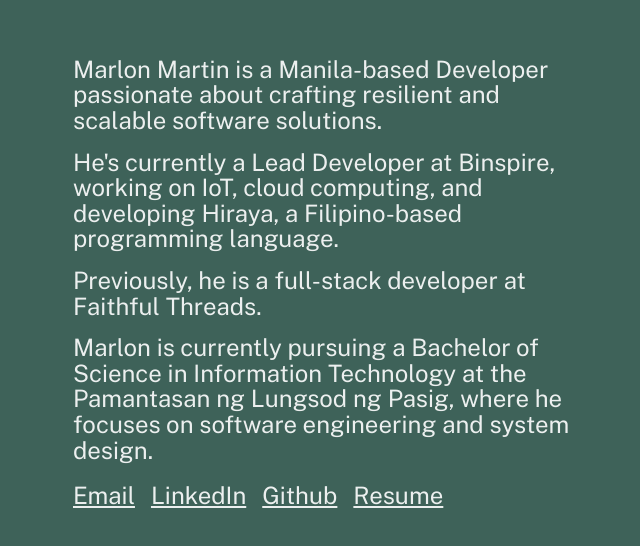
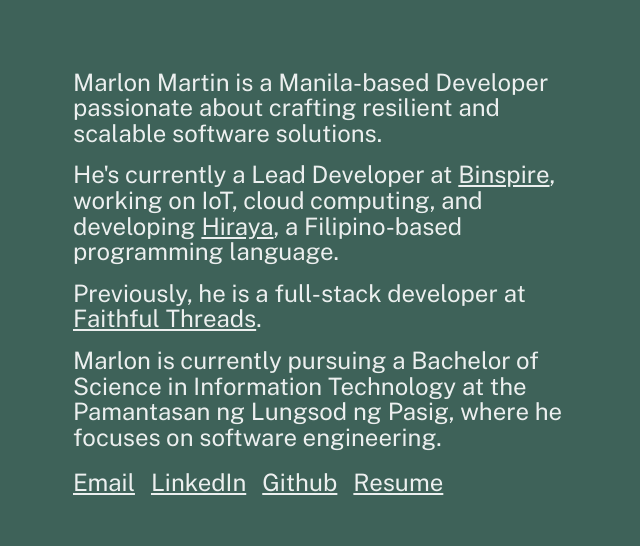
Before and after one commit to decimozs/marlonmartin, a React (Vite) app: page / in a window 1280 px wide. Shown: the part 116-662 px from the top of the page, without its empty margins (317-957 px from the left). Built offline with nearby package versions, Linux system fonts and the light colour scheme.

Commit message:
finish portfolio updates

```diff
--- a/index.html
+++ b/index.html
@@ -33,7 +33,7 @@
     <meta name="twitter:image" content="./public/opengraph-image.png" />
     <meta name="twitter:image:alt" content="Marlon Martin's profile picture" />
     <title>Marlon Martin</title>
-    <link rel="icon" type="image/svg+xml" href="public/favicon.ico" />
+    <link rel="icon" type="image/svg+xml" href="/favicon.ico" />
   </head>
   <body>
     <div id="root"></div>
--- a/src/App.tsx
+++ b/src/App.tsx
@@ -10,17 +10,21 @@
         </p>
 
         <p>
-          He's currently a Lead Developer at Binspire, working on IoT, cloud
-          computing, and developing Hiraya, a Filipino-based programming
-          language.
+          He's currently a Lead Developer at{" "}
+          <span className="underline">Binspire</span>, working on IoT, cloud
+          computing, and developing <span className="underline">Hiraya</span>, a
+          Filipino-based programming language.
         </p>
 
-        <p>Previously, he is a full-stack developer at Faithful Threads.</p>
+        <p>
+          Previously, he is a full-stack developer at{" "}
+          <span className="underline">Faithful Threads</span>.
+        </p>
 
         <p>
           Marlon is currently pursuing a Bachelor of Science in Information
           Technology at the Pamantasan ng Lungsod ng Pasig, where he focuses on
-          software engineering and system design.
+          software engineering.
         </p>
 
         <div className="flex flex-row gap-4">
```
